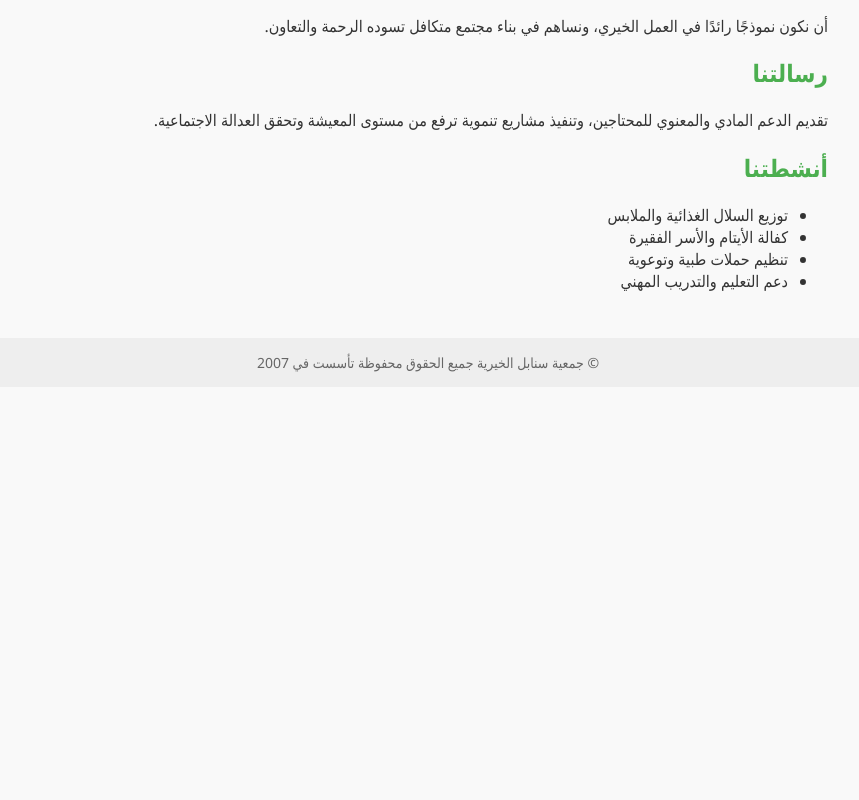
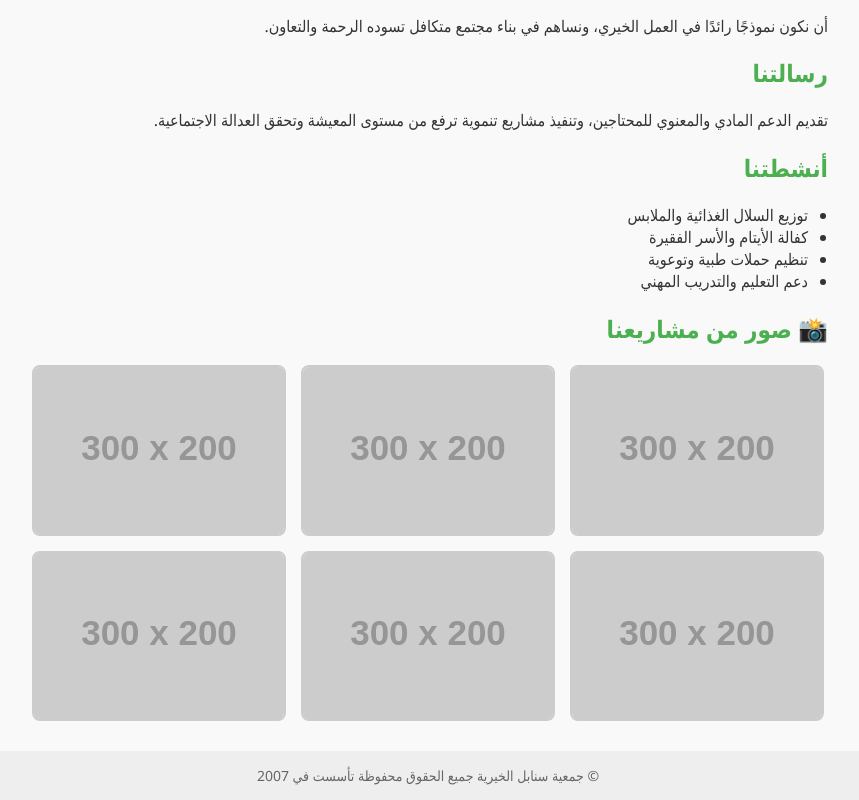
Before and after one commit to grampro851-ctrl/snabel, a plain HTML site: page index.html in a window 1280 px wide. Shown: the part 639-1439 px from the top of the page, without its empty margins (212-1071 px from the left). Before the commit the page ends 1026 px from the top, so only its background shows below. Drawn offline with Linux system fonts and the light colour scheme; placeholder pictures from the web are drawn by us.

Commit message:
Update index.html

```diff
--- a/index.html
+++ b/index.html
@@ -35,12 +35,27 @@
     h2 {
       color: #4CAF50;
     }
+    ul {
+      padding-right: 20px;
+    }
     footer {
       background-color: #eee;
       text-align: center;
       padding: 15px;
       font-size: 14px;
       color: #666;
+    }
+    .gallery {
+      display: flex;
+      flex-wrap: wrap;
+      gap: 15px;
+      justify-content: center;
+      margin-top: 20px;
+    }
+    .gallery img {
+      width: 250px;
+      border-radius: 8px;
+      border: 2px solid #ccc;
     }
   </style>
 </head>
@@ -52,8 +67,7 @@
   </header>
 
   <div class="logo">
-    <!-- أدخل رابط الصورة هنا -->
-    <img src="img/5954103748332733837.jpg">
+    <img src="img/5954103748332733837.jpg" alt="شعار الجمعية">
   </div>
 
   <section>
@@ -80,6 +94,15 @@
       <li>دعم التعليم والتدريب المهني</li>
     </ul>
 
+    <h2>📸 صور من مشاريعنا</h2>
+    <div class="gallery">
+      <img src="https://via.placeholder.com/300x200?text=مشروع+1" alt="مشروع 1">
+      <img src="https://via.placeholder.com/300x200?text=مشروع+2" alt="مشروع 2">
+      <img src="https://via.placeholder.com/300x200?text=مشروع+3" alt="مشروع 3">
+      <img src="https://via.placeholder.com/300x200?text=مشروع+4" alt="مشروع 4">
+      <img src="https://via.placeholder.com/300x200?text=مشروع+5" alt="مشروع 5">
+      <img src="https://via.placeholder.com/300x200?text=مشروع+6" alt="مشروع 6">
+    </div>
   </section>
 
   <footer>
@@ -87,5 +110,4 @@
   </footer>
 
 </body>
-
 </html>
```
